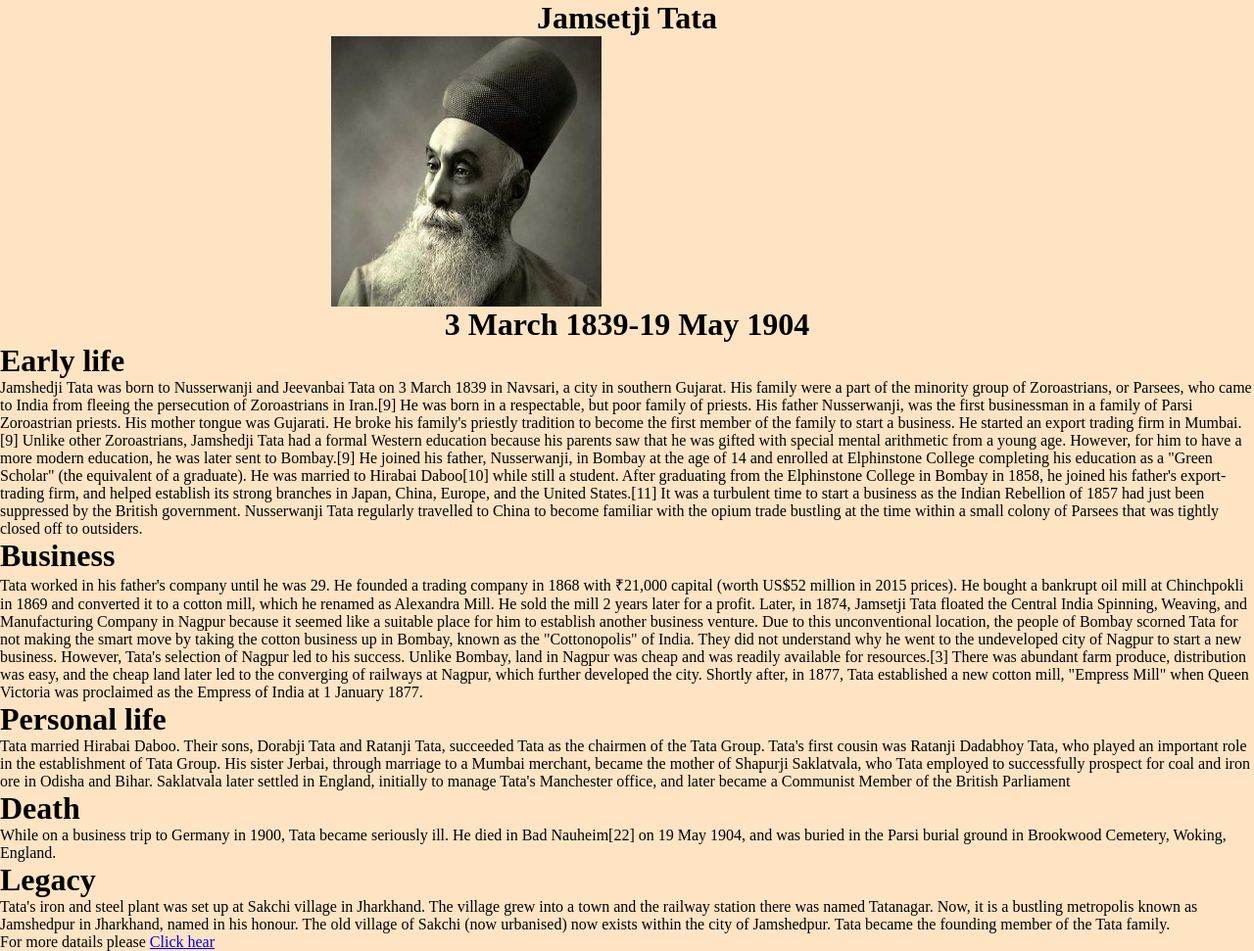
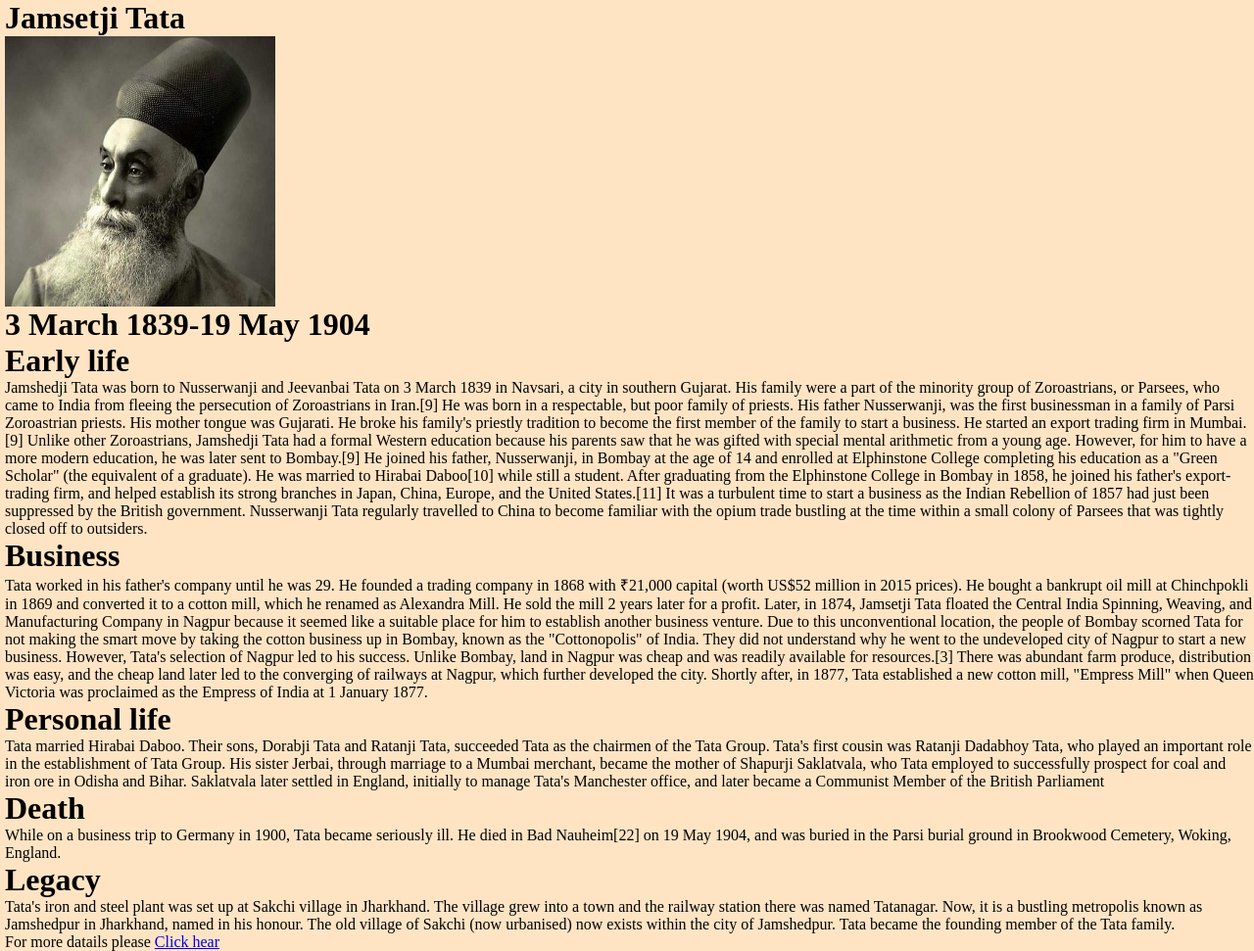
Before and after one commit to Shaik-Afroz/project1.com, a plain HTML site: page index.html in a window 1280 px wide. Shown: the whole page at 98% size. Drawn offline with Linux system fonts and the light colour scheme.

Commit message:
Update global.css

```diff
--- a/global.css
+++ b/global.css
@@ -1,19 +1,20 @@
 body{
     background-color: bisque;
-}
-#title{
-    text-align: center;
+    padding-left: 5;
 }
 *{
     margin: 0;
     border: 0;
 }
+#title{
+    text-align: left;
+}
 img{
 height: 276px;
 width: 276px;
-margin-top: 0px;
-padding-left: 338px;
+text-align: center;
+display: block;
 }
 #birth{
-text-align: center;
+text-align: left;
 }
```
